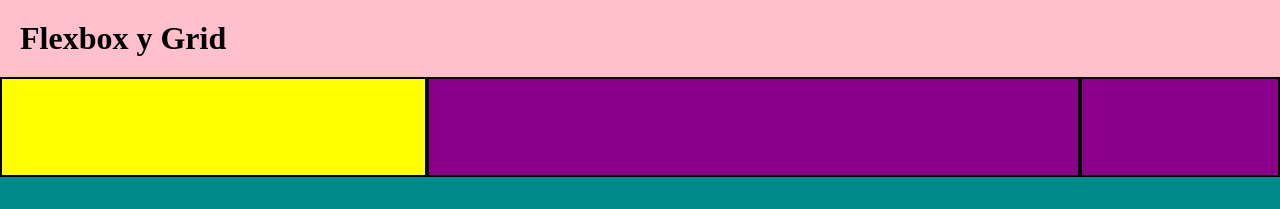
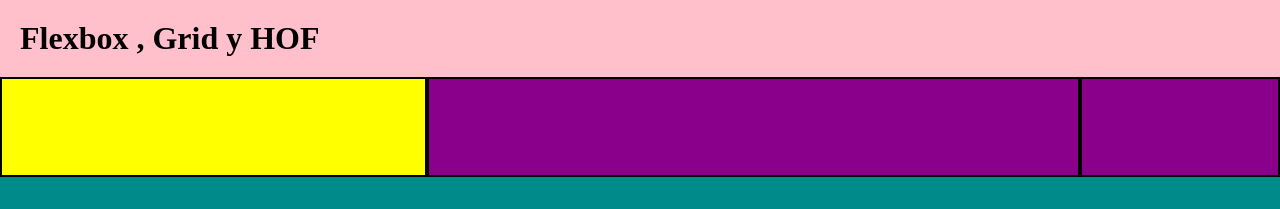
Before and after one commit to Victoria-Lopez-dev/curso-HTML-CSS-JS-AV-Lunes, a plain HTML site: page Clase-3/index.html in a window 1280 px wide. Shown: the top 209 px of the page. Drawn offline with Linux system fonts and the light colour scheme.

Commit message:
cambio HTML clase 3

```diff
--- a/Clase-3/index.html
+++ b/Clase-3/index.html
@@ -7,7 +7,7 @@
     <title>Clase 3</title>
 </head>
 <body>
-    <h1>Flexbox y Grid</h1>
+    <h1>Flexbox , Grid y HOF </h1>
 
     <div class="flex">
         <div id="cubo1" class="cubos"></div>
```
